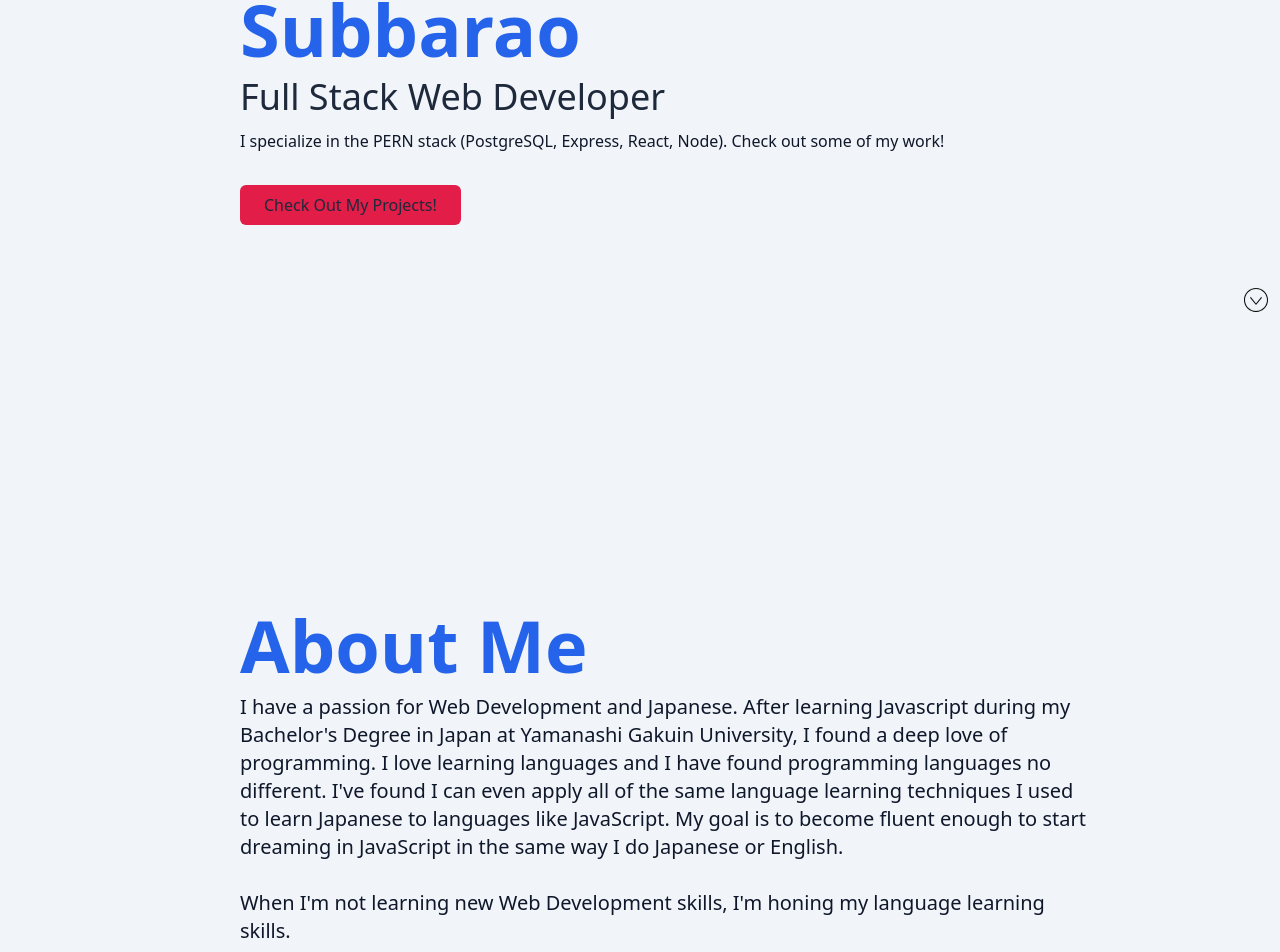
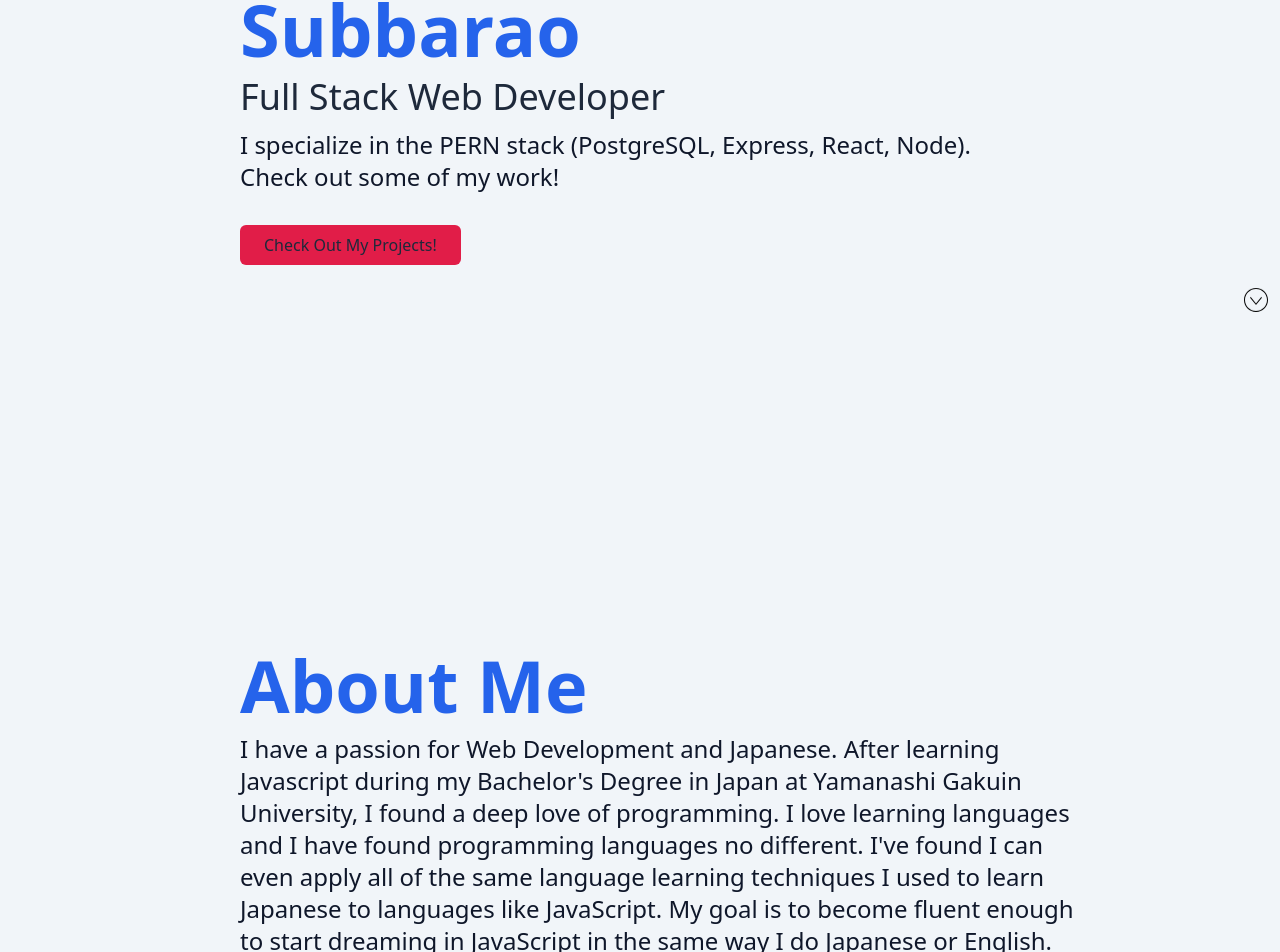
Before and after one commit to Michael-Subbarao/Portfolio-Website, a Next.js app: page / in a window 1280 px wide. Shown: the part 415-1367 px from the top of the page. Built offline with nearby package versions, Linux system fonts and the light colour scheme; what tw-elements would draw is missing.

Commit message:
updated ReadMe

```diff
--- a/sections/About.tsx
+++ b/sections/About.tsx
@@ -3,10 +3,10 @@ import { useRouter } from 'next/router'
 
 const About = () => {
   return (
-    <section className="px-4 mt-10 md:mt-24  md:pr-30 lg:mt-48 lg:pr-48 lg:pl-60 ">
+    <section className="px-4 mt-10 md:mt-24  md:pr-30 lg:mt-48 lg:pr-48 lg:pl-60">
       <h1 className="text-7xl font-bold transition ease-in-out text-blue-600 dark:text-rose-600 transition ease-in-out">About Me</h1>
       <h3 className="text-4xl my-3 transition ease-in-out"></h3>
-      <p className="max-w-screen font-semi-bold text-slate-900 text-xl dark:text-slate-200 text-slate-700 mb-8 transition ease-in-out"> I have a passion for Web Development and Japanese. After learning Javascript during my Bachelor's Degree in Japan at Yamanashi Gakuin University,
+      <p className="max-w-screen font-semi-bold text-slate-900 text-xl dark:text-slate-200 text-slate-700 mb-8 lg:text-2xl font-semi-bold transition ease-in-out"> I have a passion for Web Development and Japanese. After learning Javascript during my Bachelor's Degree in Japan at Yamanashi Gakuin University,
       I found a deep love of programming. I love learning languages and I have found programming languages no different. I've found I can even apply all of the same language learning techniques I used to learn Japanese to languages like JavaScript.
       My goal is to become fluent enough to start dreaming in JavaScript in the same way I do Japanese or English.<br /><br />
       When I'm not learning new Web Development skills, I'm honing my language learning skills.</p>
--- a/sections/Main.tsx
+++ b/sections/Main.tsx
@@ -12,7 +12,7 @@ const Main = (href) => {
     <section className="mt-10 md:mt-32 px-4 md:pr-30 lg:mt-64 lg:pr-60 lg:pl-60 ">
       <h1 className="text-7xl font-bold transition ease-in-out">Hi I am <span className="text-blue-600 dark:text-rose-600 transition ease-in-out">Michael Subbarao</span></h1>
       <h3 className="text-4xl my-3 transition ease-in-out">Full Stack Web Developer</h3>
-      <p className="max-w-screen text-slate-900 dark:text-slate-100 mb-8 transition ease-in-out"> I specialize in the PERN stack (PostgreSQL, Express, React, Node). Check out some of my work!</p>
+      <p className="max-w-screen lg:text-2xl font-semi-bold text-slate-900 dark:text-slate-100 mb-8 transition ease-in-out"> I specialize in the PERN stack (PostgreSQL, Express, React, Node). Check out some of my work!</p>
       <Button
         className="bg-rose-600 text-slate-800 dark:bg-rose-600 text-slate-200 px-6 transition ease-in-out delay-150 bg-blue-500 hover:-translate-y-1 hover:scale-110" onClick={(e)=>{handleClick(e,'/projects')}}>Check Out My Projects!</Button>
     </section>
```
Also changed, not shown: 1 other file (tests, documents, lock files or other folders).
